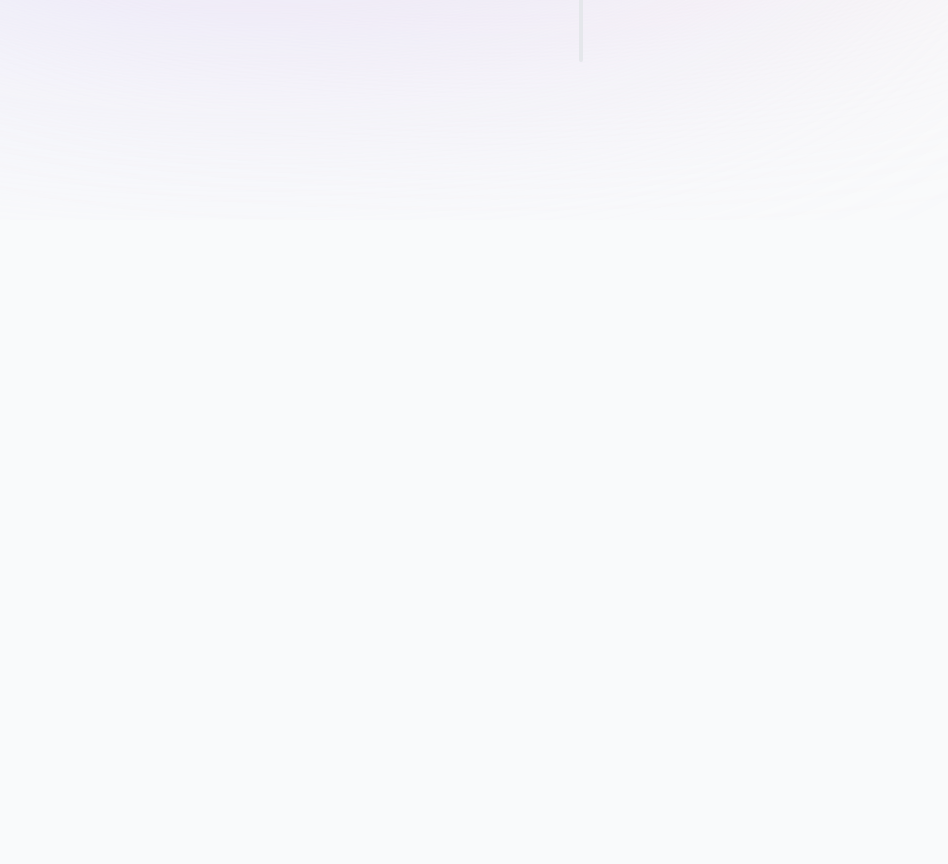
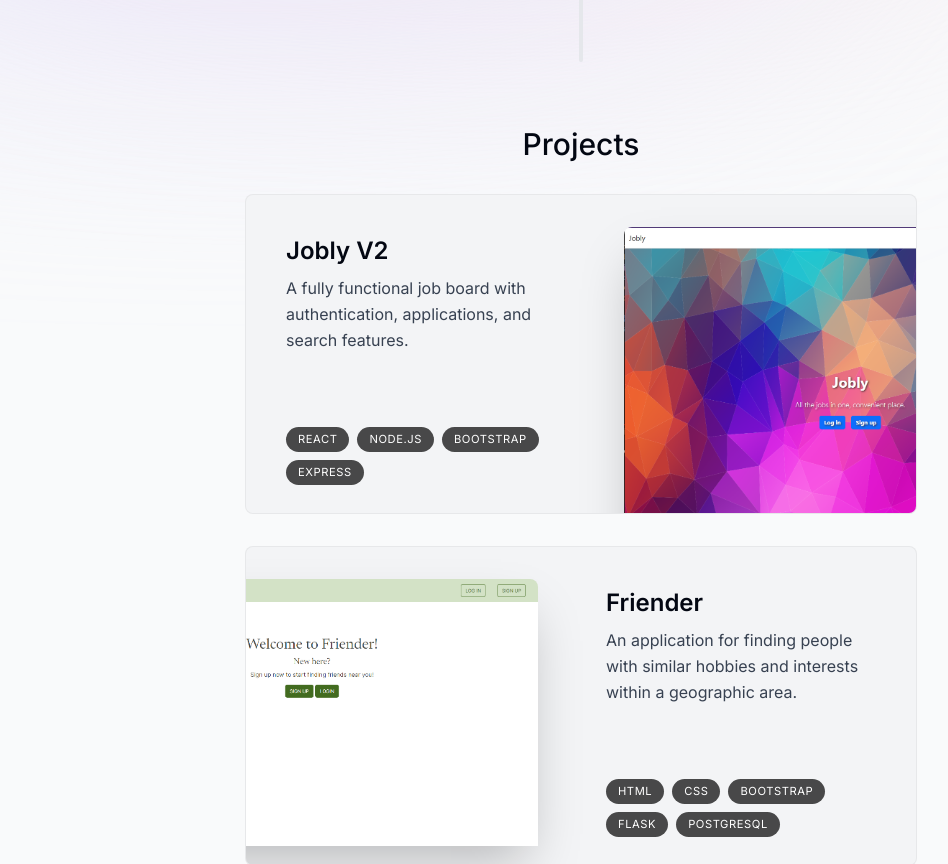
Before and after one commit to nathanrydel/nextjs-portfolio, a Next.js app: page / in a window 1280 px wide. Shown: the part 580-1444 px from the top of the page, without its empty margins (59-1007 px from the left). Before the commit the page ends 800 px from the top, so only its background shows below. Built offline with nearby package versions, Linux system fonts and the light colour scheme.

Commit message:
Create <Projects>
- create main component for projects
- add to page

```diff
--- a/app/page.tsx
+++ b/app/page.tsx
@@ -1,4 +1,5 @@
 import Intro from "@/components/Intro";
+import Projects from "@/components/Projects";
 import SectionDivider from "@/components/SectionDivider";
 
 /**
@@ -11,6 +12,7 @@ export default function Home() {
     <main className="flex flex-col items-center px-4">
       <Intro />
       <SectionDivider />
+      <Projects />
     </main>
   );
 }
--- /dev/null
+++ b/components/Projects.tsx
@@ -0,0 +1,24 @@
+"use client";
+
+import React from "react";
+import SectionHeading from "./SectionHeading";
+import { PROJECTS } from "@/lib/data";
+import Project from "./Project";
+import { useSectionInView } from "@/lib/hooks";
+
+export default function Projects() {
+  const { ref } = useSectionInView("Projects", 0.5);
+
+  return (
+    <section ref={ref} id="projects" className="scroll-mt-28 mb-28">
+      <SectionHeading>Projects</SectionHeading>
+      <div>
+        {PROJECTS.map((project) => (
+          <React.Fragment key={project.slug}>
+            <Project {...project} />
+          </React.Fragment>
+        ))}
+      </div>
+    </section>
+  );
+}
```
